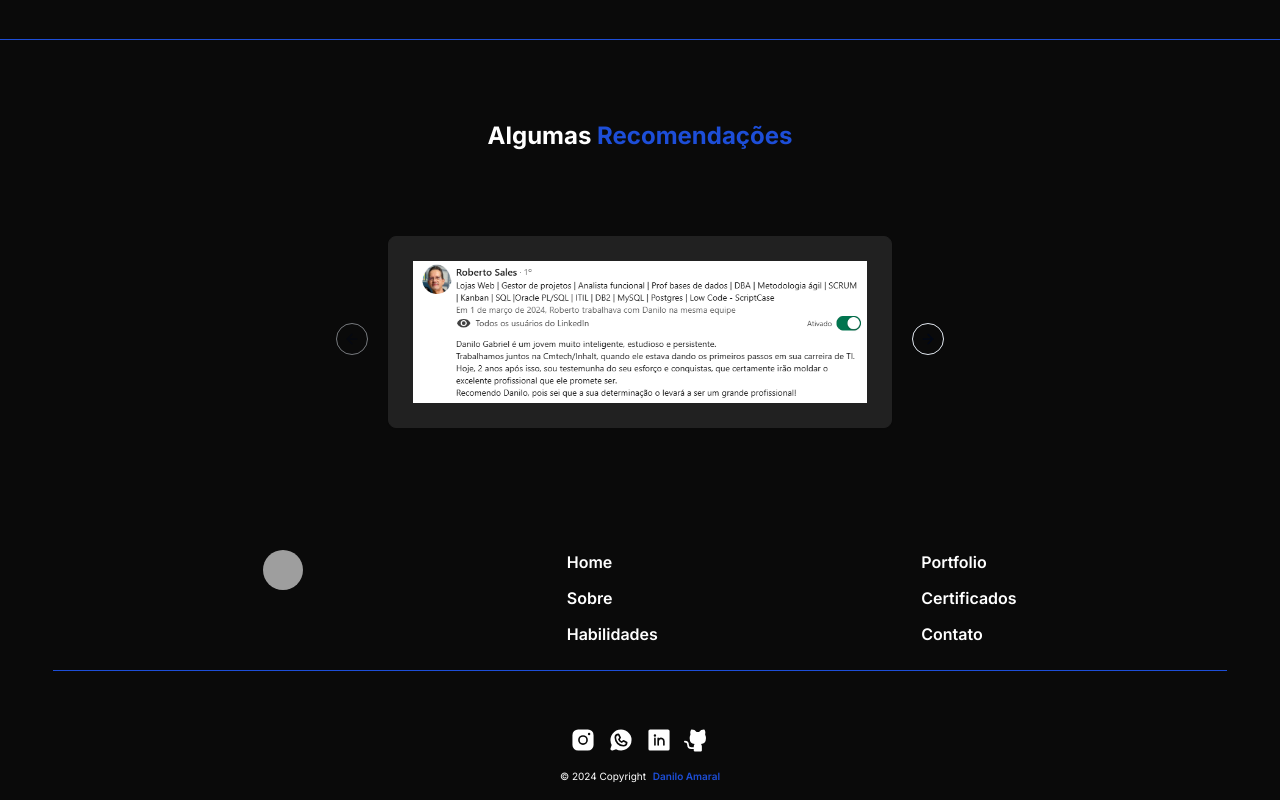
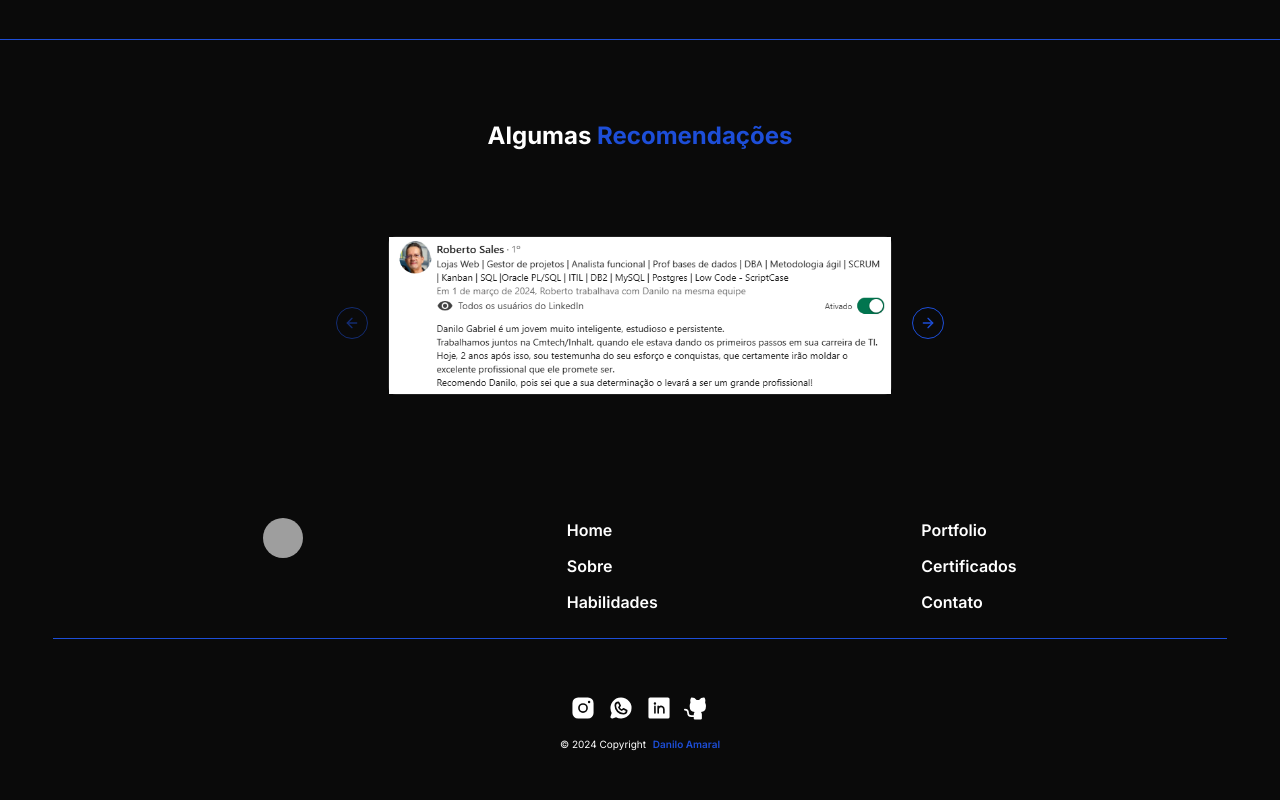
Before and after one commit to Danilo55Amaral/Danilo-Landing-Page, a Next.js app: page / in a window 1280 px wide. Shown: the part 4564-5364 px from the top of the page. After the commit the page ends 5332 px from the top, so only its background shows below. Built offline with nearby package versions, Linux system fonts and the light colour scheme; grey boxes are pictures that could not be loaded.

Commit message:
:sparkles: feat: Recommendation component

```diff
--- a/src/app/(home)/components/recommendation.tsx
+++ b/src/app/(home)/components/recommendation.tsx
@@ -27,11 +27,12 @@ export default function Recommendation() {
             <CarouselItem>
               <div className="p-1">
                 <Card className="bg-dark200 border-dark200">
-                  <CardContent className="flex items-center justify-center p-6 md:p-6 lg:p-6">
+                  <CardContent className="flex items-center justify-center p-0">
                     <ImagePortfolio
                       src="/Recomedacao01.PNG"
                       alt="Recomendação"
                       unoptimized={true}
+                      className="object-fit: cover w-full h-full"
                     />
                   </CardContent>
                 </Card>
@@ -40,11 +41,12 @@ export default function Recommendation() {
             <CarouselItem>
               <div className="p-1">
                 <Card className="bg-dark200 border-dark200">
-                  <CardContent className="flex items-center justify-center p-6 md:p-6 lg:p-6">
+                  <CardContent className="flex items-center justify-center p-0">
                     <ImagePortfolio
                       src="/recomedação02.PNG"
                       alt="Recomendação"
                       unoptimized={true}
+                      className="object-fit: cover w-full h-full"
                     />
                   </CardContent>
                 </Card>
@@ -53,19 +55,20 @@ export default function Recommendation() {
             <CarouselItem>
               <div className="p-1">
                 <Card className="bg-dark200 border-dark200">
-                  <CardContent className="flex items-center justify-center p-6 md:p-6 lg:p-6">
+                  <CardContent className="flex items-center justify-center p-0">
                     <ImagePortfolio
                       src="/recomedacao03.PNG"
                       alt="Recomendação"
                       unoptimized={true}
+                      className="object-fit: cover w-full h-full"
                     />
                   </CardContent>
                 </Card>
               </div>
             </CarouselItem>
           </CarouselContent>
-          <CarouselPrevious />
-          <CarouselNext />
+          <CarouselPrevious className="text-blue-700 border-blue-700" />
+          <CarouselNext className="text-blue-700 border-blue-700" />
         </Carousel>
       </div>
     </div>
```
